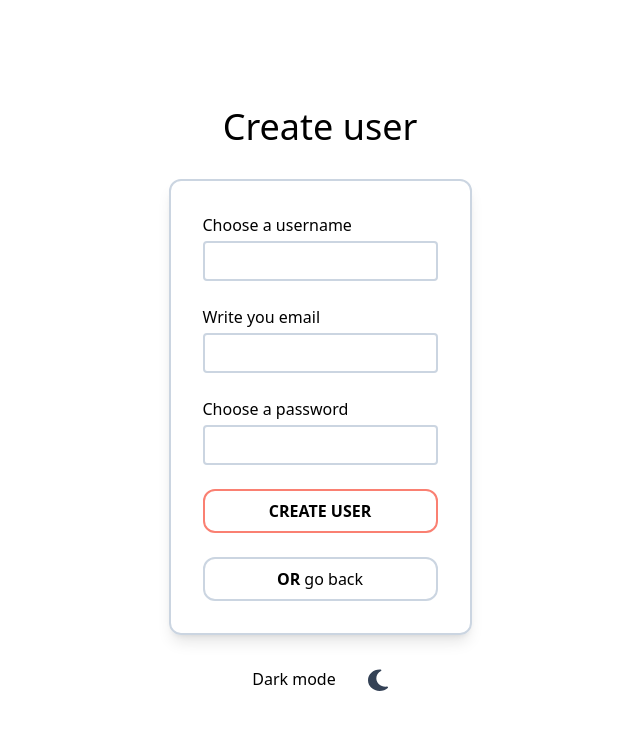
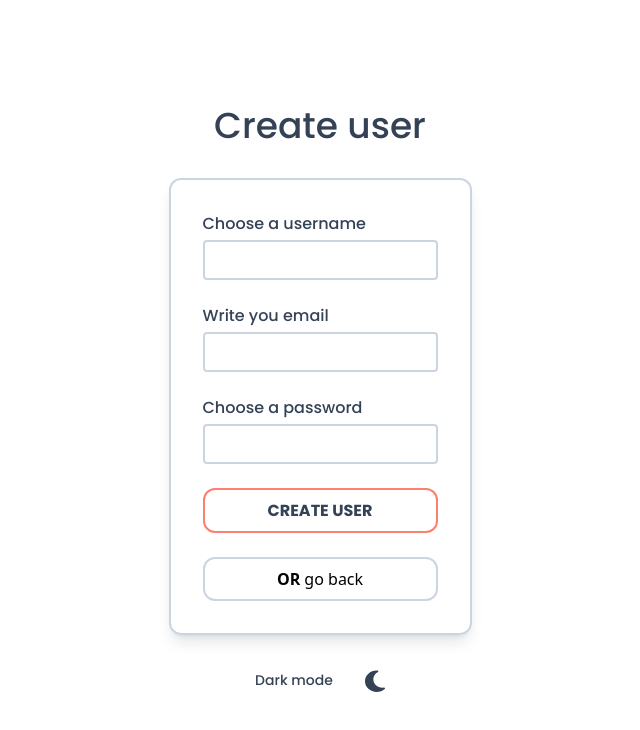
Before and after one commit to Noroff-FEU-Assignments/project-exam-2-PythonMasterAlexander, a React (Vite) app: page /create-user-page in a window 1280 px wide. Shown: the top 730 px of the page, without its empty margins (320-960 px from the left). Built offline with nearby package versions, Linux system fonts and the light colour scheme.

Commit message:
Work on fonts style

```diff
--- a/src/index.css
+++ b/src/index.css
@@ -31,3 +31,6 @@
 .form-label-styling {
   @apply font-medium font-poppins text-theme-color text-sm block;
 }
+.dark-mode-text-style {
+  @apply font-poppins text-theme-color font-medium text-xs;
+}
--- a/src/pages/CreateUserPage/index.tsx
+++ b/src/pages/CreateUserPage/index.tsx
@@ -63,7 +63,7 @@ export default function CreateUserPage() {
         <title>Create User</title>
       </Helmet>
       <main className="main-container-style xl:flex-column">
-        <h1 className="m-8 text-4xl">Create user</h1>
+        <h1 className="m-8 heading-one-font-style">Create user</h1>
         <form
           id="register-user"
           onSubmit={handleSubmit(onSubmit)}
@@ -75,17 +75,23 @@ export default function CreateUserPage() {
               <p className="text-green-500 mt-2">{successMessage}</p>
             )}
             <div>
-              <label className="block">Choose a username</label>
+              <label className="block form-label-styling">
+                Choose a username
+              </label>
               <input {...register("name")} className="primary-input-style" />
               <p className="text-red-500 mt-2">{errors.name?.message}</p>
             </div>
             <div>
-              <label className="block mt-6">Write you email</label>
+              <label className="block mt-6 form-label-styling">
+                Write you email
+              </label>
               <input {...register("email")} className="primary-input-style" />
               <p className="text-red-500 mt-2">{errors.email?.message}</p>
             </div>
             <div className="mt-6">
-              <label className="block">Choose a password</label>
+              <label className="block form-label-styling">
+                Choose a password
+              </label>
               <input
                 type="password"
                 {...register("password")}
@@ -94,7 +100,9 @@ export default function CreateUserPage() {
               <p className="text-red-500 mt-2">{errors.password?.message}</p>
             </div>
             <div className="btn-container my-6 border-[#fa8072]">
-              <button className="uppercase font-bold">Create User</button>
+              <button className="uppercase font-bold font-poppins text-theme-color">
+                Create User
+              </button>
             </div>
             <div className="btn-container border-[#cbd5e1]">
               <Link to={"/"}>
@@ -104,11 +112,8 @@ export default function CreateUserPage() {
           </fieldset>
         </form>
         <div className="m-8 text-center">
-          <span className="pr-8">Dark mode</span>
+          <span className="pr-8 dark-mode-text-style">Dark mode</span>
           <MoonIcon />
-          <span>
-            {/*Use conditional statment if light mode/then a moon symbol else if dark mode/then a sun symbol*/}
-          </span>
         </div>
       </main>
     </>
--- a/src/pages/LandingPage/index.tsx
+++ b/src/pages/LandingPage/index.tsx
@@ -71,7 +71,7 @@ export default function LandingPage() {
           <NetSocialLogo />
         </section>
         <section>
-          <h1 className="text-center my-8 text-base font-medium">Sign in</h1>
+          <h1 className="text-center my-8 heading-one-font-style">Sign in</h1>
           <form
             id="login-user"
             className="p-8 rounded-xl border-2 border-[#cbd5e1] shadow-lg"
@@ -82,12 +82,12 @@ export default function LandingPage() {
               <p className="text-green-500">{successMessage}</p>
             )}
             <div>
-              <label className="block">Email</label>
+              <label className="form-label-styling block">Email</label>
               <input {...register("email")} className="primary-input-style" />
               <p className="text-red-500 mt-2">{errors.email?.message}</p>
             </div>
             <div className="mt-6">
-              <label className="block">Password</label>
+              <label className="block form-label-styling">Password</label>
               <input
                 type="password"
                 {...register("password")}
@@ -96,16 +96,21 @@ export default function LandingPage() {
               <p className="text-red-500 mt-2">{errors.password?.message}</p>
             </div>
             <div className="btn-container my-6 border-[#FA8072]">
-              <button className="uppercase font-bold">login</button>
+              <button className="uppercase font-bold font-poppins text-theme-color">
+                login
+              </button>
             </div>
             <div className="btn-container border-[#cbd5e1]">
-              <Link to={"create-user-page"}>
+              <Link
+                to={"create-user-page"}
+                className="font-poppins text-theme-color"
+              >
                 <strong className="uppercase font-bold">Or</strong> create user
               </Link>
             </div>
           </form>
           <div className="mt-8 text-center">
-            <span className="pr-8">Dark mode</span>
+            <span className="pr-8 dark-mode-text-style">Dark mode</span>
             <MoonIcon />
           </div>
         </section>
--- a/src/pages/WelcomeToNetSocialPage/index.tsx
+++ b/src/pages/WelcomeToNetSocialPage/index.tsx
@@ -19,14 +19,15 @@ export default function WelcomeToNetSocialPage() {
           Welcome <span className="block">to</span>
           <LogoLink />
         </h1>
-        <div className="btn-container border-[#FA8072] w-48 mt-8">
+        <div className="btn-container border-[#FA8072] w-48 mt-8 uppercase font-poppins font-bold text-theme-color text-base">
           <Link to={"/"}>Continue</Link>
         </div>
-        <p className="mt-6">to sign in</p>
+        <p className="mt-6 font-poppins text-theme-color font-medium font-base">
+          to sign in
+        </p>
         <div className="mt-8 lg:mt-auto lg:mb-8 text-center">
-          <span className="pr-8">Dark mode</span>
+          <span className="pr-8 dark-mode-text-style">Dark mode</span>
           <MoonIcon />
-          <span></span>
         </div>
       </main>
     </>
--- a/tailwind.config.js
+++ b/tailwind.config.js
@@ -16,6 +16,7 @@ export default {
         "theme-color": "#344256",
       },
       fontSize: {
+        xs: ["14px"],
         sm: ["16px"],
         base: ["21px"],
         "2xl": "28px",
```
Also changed, not shown: 1 other file (tests, documents, lock files or other folders).
